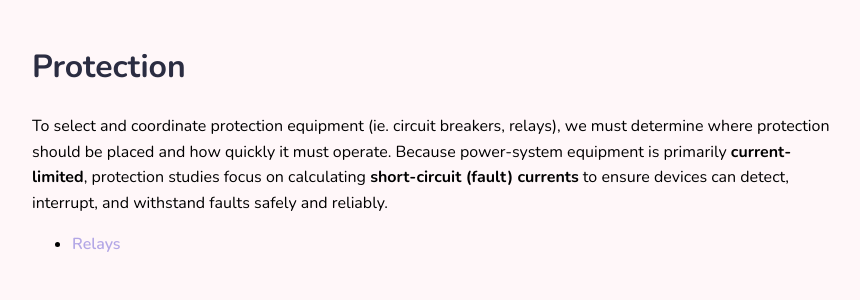
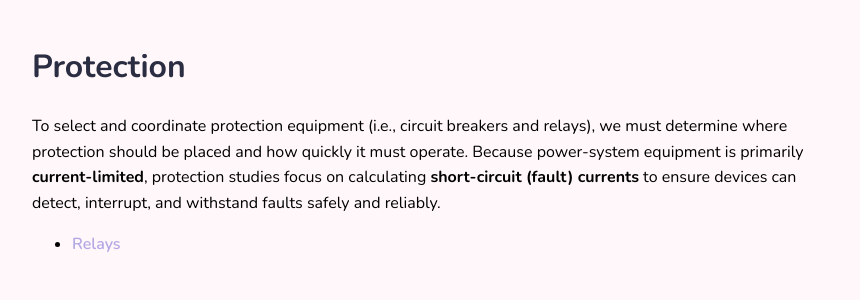
Before and after one commit to teramibakery/teramibakery.github.io, a Jekyll site: the page built from electrical-engineering/power-systems/protection/index.md, in a window 1280 px wide. Shown: the top 300 px of the page, without its empty margins (208-1068 px from the left). Built offline with Jekyll 4.4.1, drawn with Linux system fonts in a browser that asks for light colours.

Commit message:
Update index.md

```diff
--- a/electrical-engineering/power-systems/protection/index.md
+++ b/electrical-engineering/power-systems/protection/index.md
@@ -5,6 +5,6 @@ title: Protection
 
 # Protection
 
-To select and coordinate protection equipment (ie. circuit breakers, relays), we must determine where protection should be placed and how quickly it must operate. Because power-system equipment is primarily **current-limited**, protection studies focus on calculating **short-circuit (fault) currents** to ensure devices can detect, interrupt, and withstand faults safely and reliably.
+To select and coordinate protection equipment (i.e., circuit breakers and relays), we must determine where protection should be placed and how quickly it must operate. Because power-system equipment is primarily **current-limited**, protection studies focus on calculating **short-circuit (fault) currents** to ensure devices can detect, interrupt, and withstand faults safely and reliably.
 
-- [Relays](relays.md)
+- [Relays](relays/)
```
